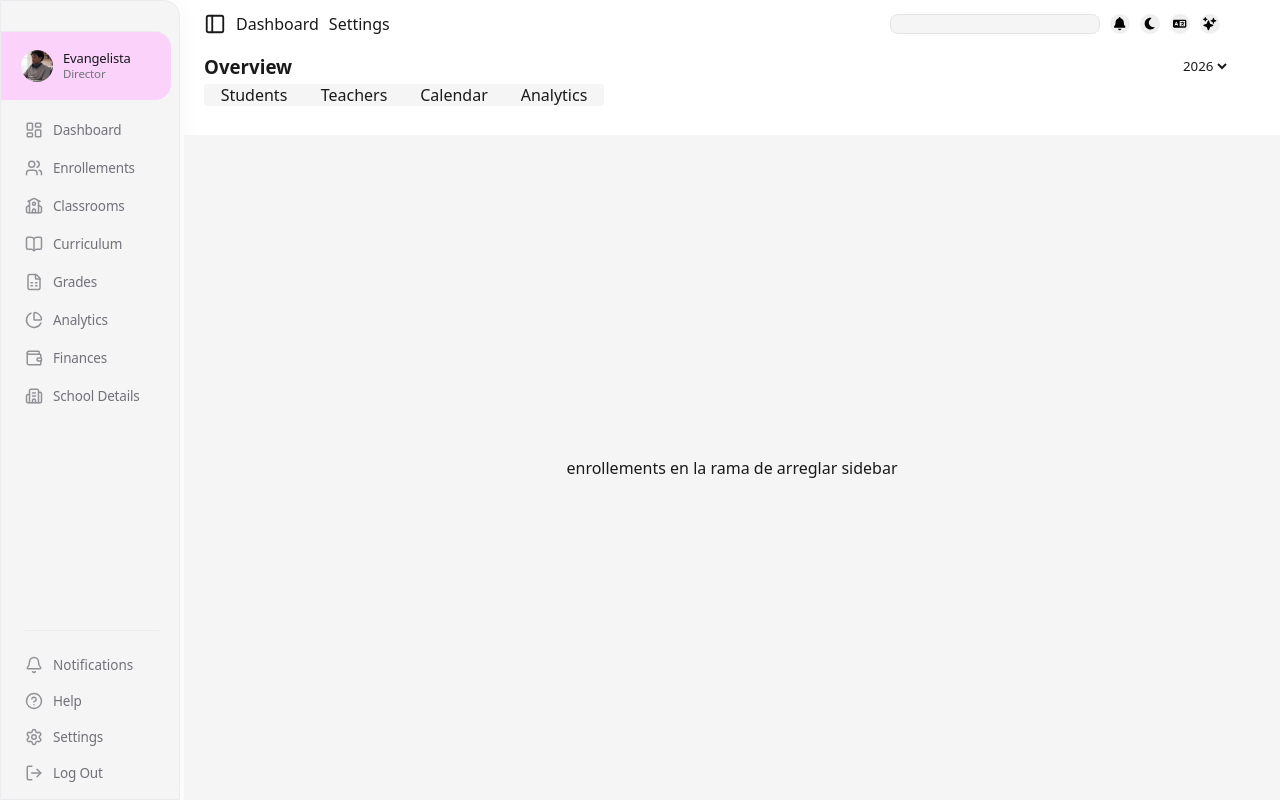
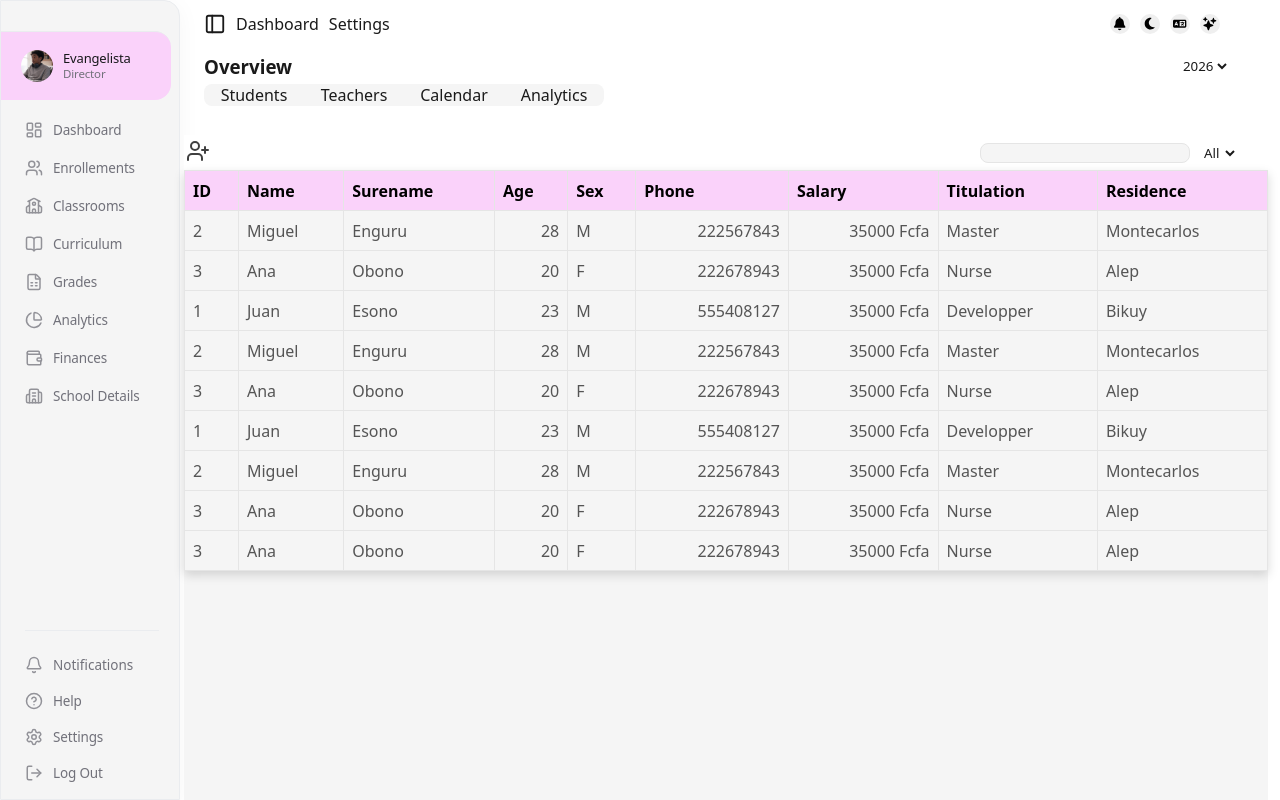
Before and after one commit to evangelistax/school, a React (Vite) app: page /enrollements in a window 1280 px wide. Built offline with nearby package versions, Linux system fonts and the light colour scheme.

Commit message:
trabajar en enrollements

```diff
--- a/src/components/header.jsx
+++ b/src/components/header.jsx
@@ -33,7 +33,6 @@ export default function Header() {
         </div>
 
         <div className="buttons">
-          <input type="search" name="search" id="search" />
           <Icons></Icons>
         </div>
       </nav>
--- a/src/index.css
+++ b/src/index.css
@@ -89,7 +89,7 @@ body {
 .main {
   grid-area: main;
   background: var(--bg-secondary);
-  margin-right: 0px;
+  margin-right: 12px;
   color: var(--tex-primary);
   transition: background 1s ease;
   display: flex;
@@ -227,7 +227,7 @@ header .overview select option {
   background: var(--bg-secondary);
   justify-content: space-around;
   align-items: center;
-  border-radius: 4px;
+  border-radius: 8px;
   transition: background 1s ease;
 }
 
@@ -235,7 +235,7 @@ header .overview select option {
   display: flex;
   justify-content: center;
   width: 25%;
-  border-radius: 4px;
+  border-radius: 8px;
   color: var(--tex-primary);
   cursor: pointer;
   transition: none;
@@ -746,3 +746,83 @@ tr:hover td {
 .sidebar-settings {
   padding-left: 12px;
 }
+
+.enrollements {
+  width: 100%;
+  height: 100%;
+  display: flex;
+  flex-direction: column;
+}
+
+.menu-main {
+  height: 35px;
+  background-color: var(--bg-primary);
+  display: flex;
+  justify-content: space-between;
+}
+
+.menu-main-actions {
+  display: flex;
+  padding: 2px;
+}
+
+.menu-main-actions svg {
+  opacity: 0.75;
+  transition: opacity 0.15s;
+}
+
+.menu-main-actions:hover svg {
+  cursor: pointer;
+}
+
+.menu-main-inputs {
+  display: flex;
+  align-items: center;
+  justify-content: center;
+  gap: 10px;
+}
+
+.menu-main-inputs input {
+  border-radius: 8px;
+  background-color: var(--bg-secondary);
+  color: var(--tex-primary);
+  border: 1px solid var(--border);
+  padding-left: 10px;
+  outline: none;
+  transition: color 1s ease, background-color 1s ease, border 1s ease;
+}
+
+
+.menu-main-inputs select {
+  background: transparent;
+  border: none;
+  color: var(--tex-primary);
+  margin-right: 30px;
+  transition: color 1s ease, background 1s ease;
+  border-radius: 4px;
+}
+
+
+.menu-main-actions button {
+  border-style: none;
+  background: transparent;
+}
+
+
+.content-main {
+  position: relative;
+  height: 90%;
+
+}
+
+
+.table-container-enroll {
+  width: 100%;
+  overflow: auto;
+  max-height: 95%;
+  position: absolute;
+  top: 0;
+  box-shadow: 0px 4px 10px var(--shadow);
+  padding: 0;
+
+}
--- a/src/pages/enrollements.jsx
+++ b/src/pages/enrollements.jsx
@@ -1,3 +1,160 @@
+import { UserPlus } from "lucide-react";
+
 export default function Enrollements() {
-  return <p>enrollements en la rama de arreglar sidebar</p>;
+  const teachers = [
+    {
+      id: 2,
+      name: "Miguel",
+      surename: "Enguru",
+      age: 28,
+      sex: "M",
+      phone: "222567843",
+      salary: 35000,
+      titulation: "Master",
+      residence: "Montecarlos",
+    },
+    {
+      id: 3,
+      name: "Ana",
+      surename: "Obono",
+      age: 20,
+      sex: "F",
+      phone: "222678943",
+      salary: 35000,
+      titulation: "Nurse",
+      residence: "Alep",
+    },
+    {
+      id: 1,
+      name: "Juan",
+      surename: "Esono",
+      age: 23,
+      sex: "M",
+      phone: "555408127",
+      salary: 35000,
+      titulation: "Developper",
+      residence: "Bikuy",
+    },
+    {
+      id: 2,
+      name: "Miguel",
+      surename: "Enguru",
+      age: 28,
+      sex: "M",
+      phone: "222567843",
+      salary: 35000,
+      titulation: "Master",
+      residence: "Montecarlos",
+    },
+    {
+      id: 3,
+      name: "Ana",
+      surename: "Obono",
+      age: 20,
+      sex: "F",
+      phone: "222678943",
+      salary: 35000,
+      titulation: "Nurse",
+      residence: "Alep",
+    },
+    {
+      id: 1,
+      name: "Juan",
+      surename: "Esono",
+      age: 23,
+      sex: "M",
+      phone: "555408127",
+      salary: 35000,
+      titulation: "Developper",
+      residence: "Bikuy",
+    },
+    {
+      id: 2,
+      name: "Miguel",
+      surename: "Enguru",
+      age: 28,
+      sex: "M",
+      phone: "222567843",
+      salary: 35000,
+      titulation: "Master",
+      residence: "Montecarlos",
+    },
+    {
+      id: 3,
+      name: "Ana",
+      surename: "Obono",
+      age: 20,
+      sex: "F",
+      phone: "222678943",
+      salary: 35000,
+      titulation: "Nurse",
+      residence: "Alep",
+    },
+
+    {
+      id: 3,
+      name: "Ana",
+      surename: "Obono",
+      age: 20,
+      sex: "F",
+      phone: "222678943",
+      salary: 35000,
+      titulation: "Nurse",
+      residence: "Alep",
+    },
+  ];
+  return (
+    <div className="enrollements">
+      <div className="menu-main">
+        <div className="menu-main-actions">
+          <button>
+            <UserPlus></UserPlus>
+          </button>
+        </div>
+        <div className="menu-main-inputs">
+          <input type="search" name="" id="" />
+
+          <select name="select" id="select">
+            <option value="">All</option>
+            <option value="">PI</option>
+            <option value="">PII</option>
+          </select>
+        </div>
+      </div>
+      <div className="content-main">
+        <div className="table-container">
+          <table>
+            <thead className="table-header-group">
+              <tr>
+                <th>ID</th>
+                <th>Name</th>
+                <th>Surename</th>
+                <th>Age</th>
+                <th>Sex</th>
+                <th>Phone</th>
+                <th>Salary</th>
+                <th>Titulation</th>
+                <th>Residence</th>
+              </tr>
+            </thead>
+            <tbody>
+              {teachers.map((t) => (
+                <tr>
+                  <td>{t.id}</td>
+                  <td>{t.name}</td>
+                  <td>{t.surename}</td>
+                  <td className="number">{t.age}</td>
+                  <td>{t.sex}</td>
+                  <td className="number">{t.phone}</td>
+                  <td className="number">{t.salary} Fcfa</td>
+                  <td>{t.titulation}</td>
+                  <td>{t.residence}</td>
+                </tr>
+              ))}
+            </tbody>
+          </table>
+        </div>
+      </div>
+    </div>
+  );
 }
```
